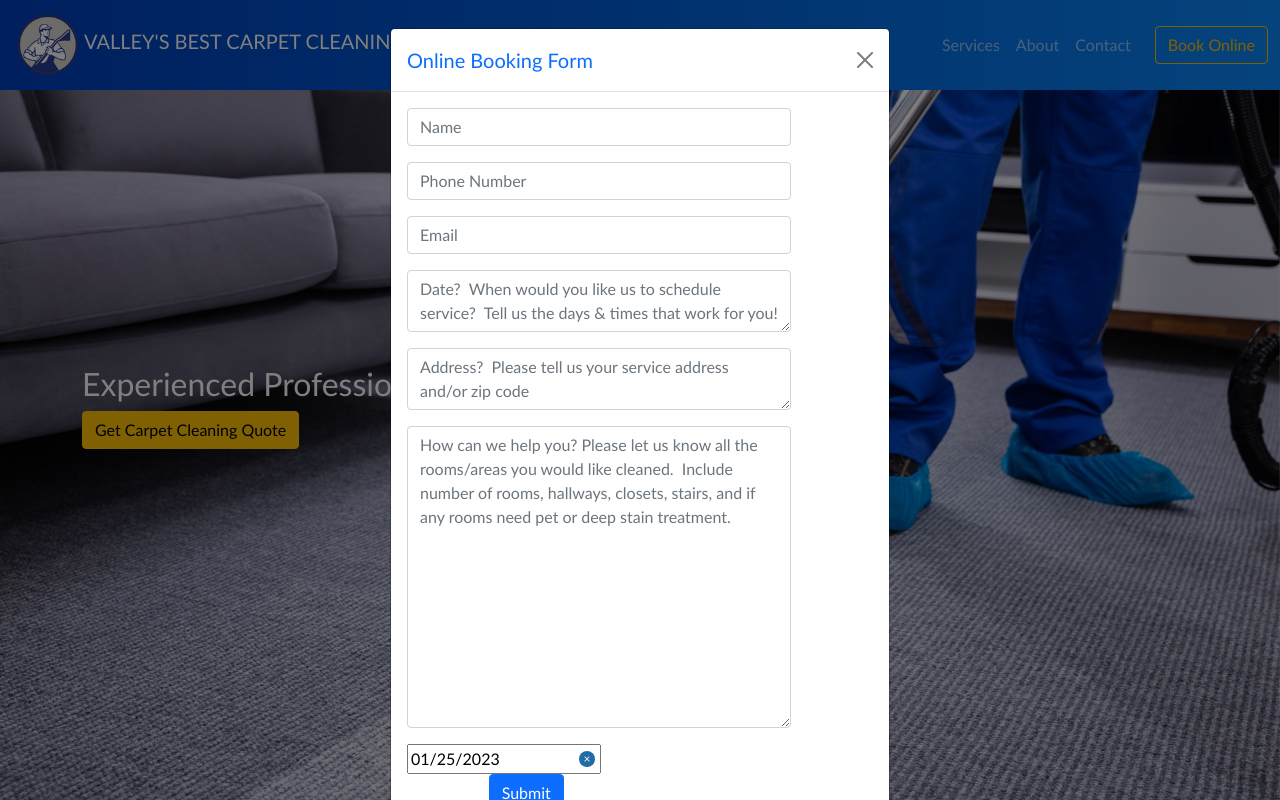
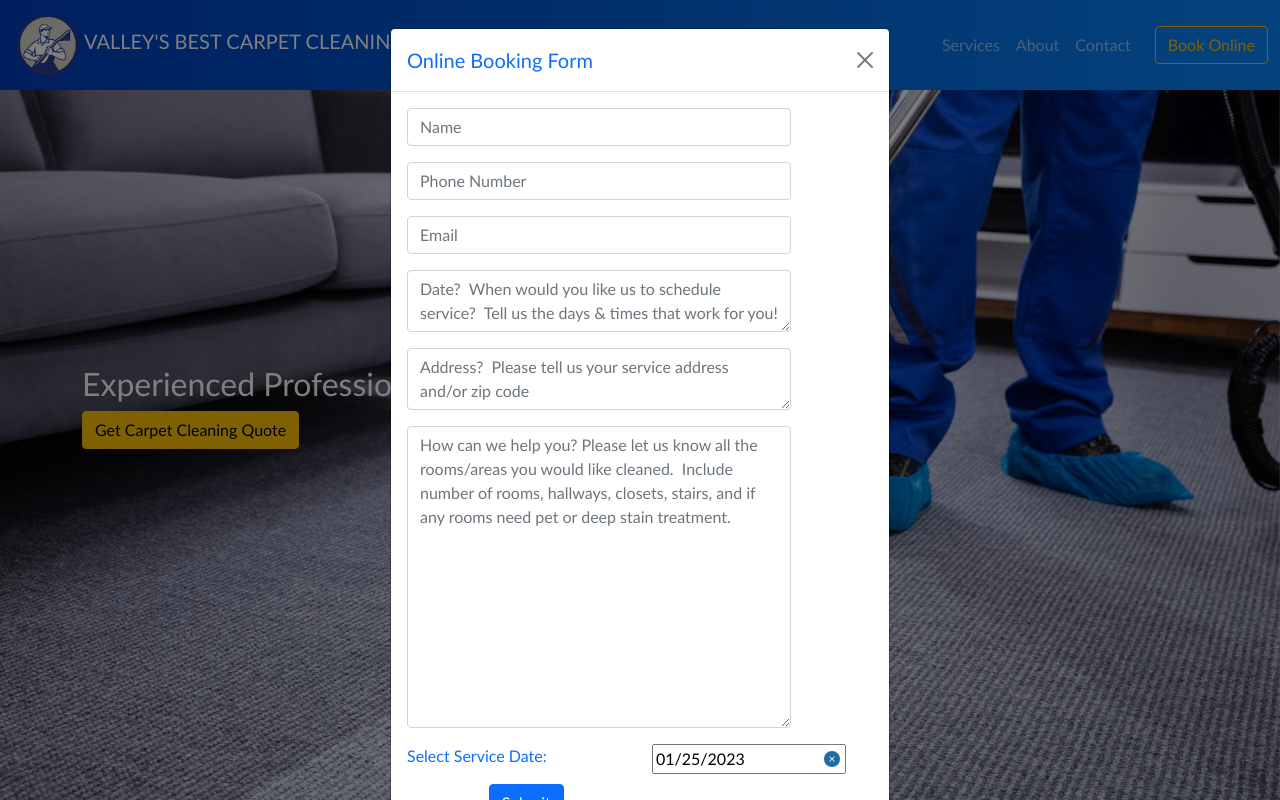
Before and after one commit to tksnate/carpet-cleaning-website, a React (Create React App) app: page / in a window 1280 px wide. Both pictures are taken after a click on the button "Book Online". Shown: the top 800 px of the page. Built offline with nearby package versions, Linux system fonts and the light colour scheme.

Commit message:
updated BookingDatePicker

```diff
--- a/src/features/booking/BookingDatePicker.js
+++ b/src/features/booking/BookingDatePicker.js
@@ -2,11 +2,18 @@ import React, { useState } from "react";
 import DatePicker from "react-datepicker";
 import "react-datepicker/dist/react-datepicker.css";
 import { addDays } from "date-fns";
+import { Row, Col } from "reactstrap";
 
 const BookingDatePicker = () => {
   const [selectedDate, setselectedDate] = useState(new Date());
 
   return (
+    <>
+      <Row>
+        <Col xs={6}>
+          <p>Select Service Date:</p>
+        </Col>
+        <Col xs={6}>
           <DatePicker
             selected={selectedDate}
             onChange={(date) => setselectedDate(date)}
@@ -15,6 +22,9 @@ const BookingDatePicker = () => {
             filterDate={(date) => date.getDay() !== 6 && date.getDay() !== 0}
             isClearable
           />
+        </Col>
+      </Row>
+    </>
   );
 };
 
```
Lines whose indentation alone changed are shown as unchanged.
